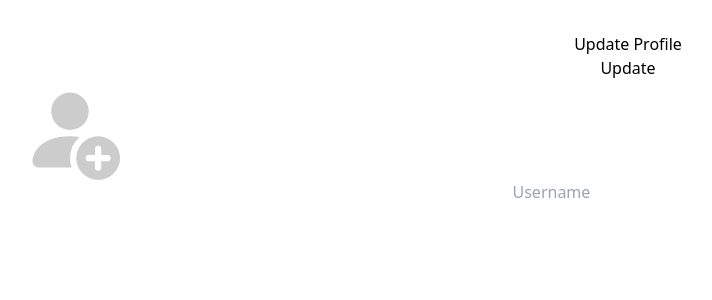
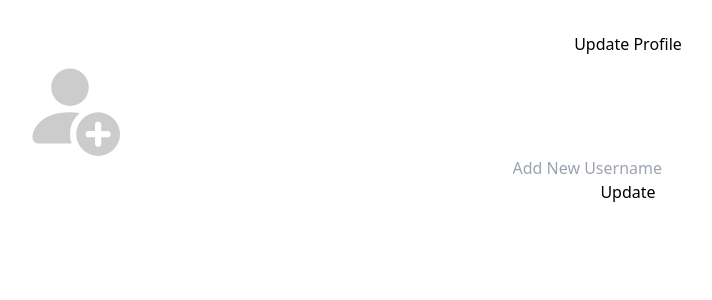
Before and after one commit to MuhammadAsif46/CrudOperation-with-Firebase-firestore, a React (Vite) app: page /update-profile in a window 1280 px wide. Shown: the top 300 px of the page, without its empty margins (12-724 px from the left). Built offline with nearby package versions, Linux system fonts and the light colour scheme; the HTML template or start-up script is replaced by a standard one.

Commit message:
complete update profile work

```diff
--- a/src/components/UpdateProfile/UpdateProfile.jsx
+++ b/src/components/UpdateProfile/UpdateProfile.jsx
@@ -4,11 +4,16 @@ import {
   storage,
   uploadBytesResumable,
   getDownloadURL,
+  auth,
+  updateProfile,
 } from "../../firebase/firebaseConfig";
+import { useNavigate } from "react-router-dom";
 
 const UpdateProfile = () => {
+  const navigate = useNavigate();
   const [imageUpload, setImageUpload] = useState("");
-  const [imageScreen, setImageScreen] = useState("");
+  //   const [imageScreen, setImageScreen] = useState("");
+  const [newImage, setNewImage] = useState("");
   const [userName, setUserName] = useState("");
 
   const uploadFile = (file) => {
@@ -44,39 +49,52 @@ const UpdateProfile = () => {
     });
   };
 
-  const uploadBtn = async () => {
+  const uploadBtn = async (e) => {
+    e.preventDefault();
+    console.log("imageUpload-->", newImage[0]);
+    console.log("username-->", userName);
     try {
-      const res = await uploadFile(imageUpload[0]);
+      const res = await uploadFile(newImage[0]);
       console.log("res-->", res);
-      setImageScreen(res);
+      if (res) {
+        await updateProfile(auth.currentUser, {
+          displayName: userName,
+          photoURL: res,
+        });
+        console.log("auth.currentUser-->", auth.currentUser);
+        navigate("/");
+      }
     } catch (error) {
       console.log("error-->", error);
     }
   };
 
-//   console.log(imageUpload);
 
   return (
     <div className="bg-white p-5 mt-10 mx-auto w-1/3 rounded-md shadow-lg">
+      <form onSubmit={uploadBtn}>
         <div className="border h-64 rounded flex justify-center items-center">
           <input
             hidden
             type="file"
             id="file"
+            required
             onChange={(e) => {
               const base64Url = URL.createObjectURL(e.target.files[0]);
               setImageUpload(base64Url);
+              setNewImage(e.target.files);
             }}
           />
 
           {imageUpload ? (
-          <div>
+            <div className="">
               <img
-              className=""
+                className="object-cover"
                 src={imageUpload}
                 alt="image"
-              width={150}
+                width="100%"
                 height="100%"
+                style={{ width: "200px", height: "200px" }}
               />
             </div>
           ) : (
@@ -87,7 +105,6 @@ const UpdateProfile = () => {
                   width={100}
                   height={100}
                   fill="currentColor"
-                //   class="bi bi-person-fill-add"
                   className="cursor-pointer"
                   viewBox="0 0 16 16"
                 >
@@ -109,14 +126,23 @@ const UpdateProfile = () => {
             id="userName"
             name="userName"
             type="userName"
-          value={userName}
+            // value={userName}
             autoComplete="userName"
-          placeholder="Username"
+            placeholder="Add New Username"
             required
             className="appearance-none block w-full px-3 py-2 border border-gray-300 rounded-md shadow-sm placeholder-gray-400 focus:outline-none focus:ring-indigo-500 focus:border-indigo-500 sm:text-sm"
             onChange={(e) => setUserName(e.target.value)}
           />
         </div>
+        <div className="mt-3">
+          <button
+            type="submit"
+            className="bg-[#91bde7] w-full font-bold text-white p-3 rounded-md hover:bg-[#699ecf]"
+          >
+            Update
+          </button>
+        </div>
+      </form>
     </div>
   );
 };
--- a/src/firebase/firebaseConfig.js
+++ b/src/firebase/firebaseConfig.js
@@ -21,6 +21,8 @@ import {
   deleteObject,
 } from "firebase/storage";
 
+import {getAuth,updateProfile} from "firebase/auth"
+
 const firebaseConfig = {
   apiKey: "AIzaSyAg9-hPna4Ps2Pk8_5waAZn9HIWQqzWQ_A",
   authDomain: "crud-0peration.firebaseapp.com",
@@ -39,6 +41,8 @@ export const db = getFirestore(app);
 // Create a root reference
 export const storage = getStorage();
 
+export const auth = getAuth(app);
+
 export {
   collection,
   addDoc,
@@ -56,4 +60,5 @@ export {
   uploadBytesResumable,
   getDownloadURL,
   deleteObject,
+  updateProfile
 };
--- a/src/pages/UpdateProfilePage.jsx
+++ b/src/pages/UpdateProfilePage.jsx
@@ -4,18 +4,10 @@ import UpdateProfile from "../components/UpdateProfile/UpdateProfile";
 const UpdateProfilePage = () => {
   return (
     <>
-      <div className="flex justify-between items-center p-4 bg-[#a2d2ff] ">
-        <h1 className="text-3xl text-white">
-          Update Profile{" "}
-        </h1>
-        <button
-          onClick={() => navigate("/update-profile")}
-          className="bg-gray-400 font-bold text-white p-3 rounded-md hover:bg-gray-500"
-        >
-          Update
-        </button>
+      <div className="p-4 bg-[#a2d2ff] ">
+        <h1 className="text-3xl text-white">Update Profile </h1>
       </div>
-      <UpdateProfile/>
+      <UpdateProfile />
     </>
   );
 };
```
Also changed, not shown: src/components/Profile/Profile.jsx (+0 -10 lines). Lines whose indentation alone changed are shown as unchanged.
